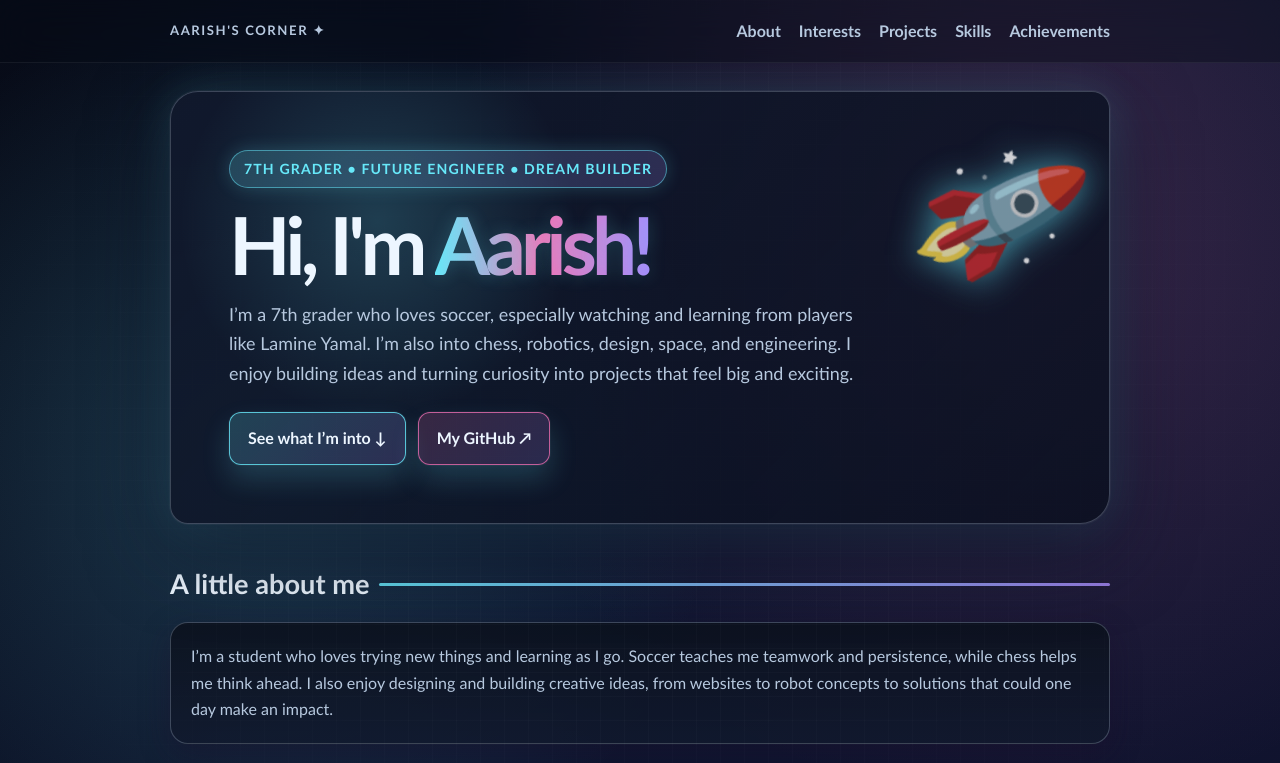
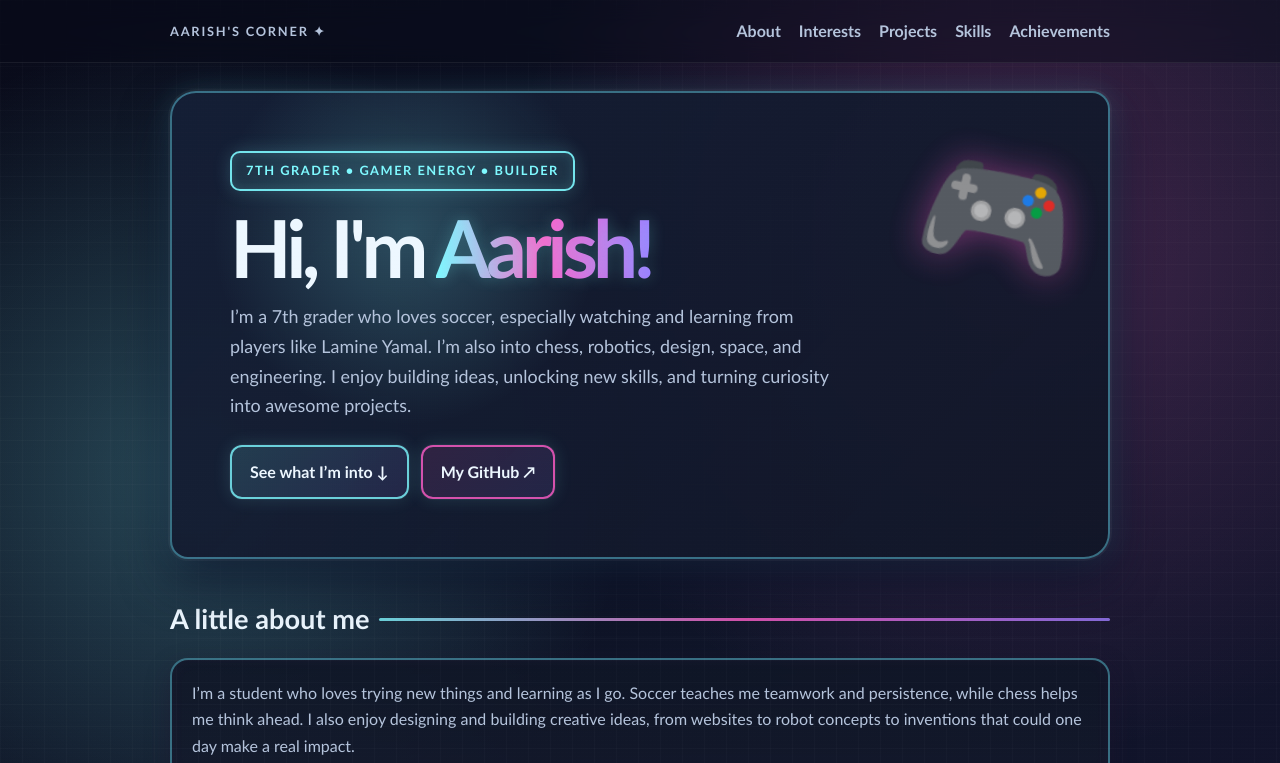
Before and after one commit to akorasikha/akorasikha.github.io, a plain HTML site: page profile.html in a window 1280 px wide. Shown: the top 763 px of the page. Drawn offline with Linux system fonts and the light colour scheme.

Commit message:
Make the site feel more like a futuristic arcade game while keeping the design playful and readable.

```diff
--- a/profile.html
+++ b/profile.html
@@ -8,20 +8,21 @@
     <style>
       :root {
         color-scheme: dark;
-        --bg-1: #070b17;
-        --bg-2: #0e1630;
-        --bg-3: #150d2b;
-        --panel: rgba(14, 22, 41, 0.7);
-        --panel-strong: rgba(17, 25, 45, 0.9);
-        --line: rgba(148, 163, 184, 0.35);
-        --text: #edf6ff;
-        --muted: #b7c9df;
-        --cyan: #67e8f9;
-        --pink: #f472b6;
-        --violet: #a78bfa;
-        --lime: #b8ff9a;
-        --amber: #fbbf24;
-        --shadow: rgba(103, 232, 249, 0.45);
+        --bg-1: #090b1a;
+        --bg-2: #10162a;
+        --bg-3: #160d2d;
+        --panel: rgba(16, 24, 42, 0.8);
+        --panel-2: rgba(25, 22, 48, 0.9);
+        --line: rgba(110, 231, 255, 0.42);
+        --line-soft: rgba(255, 255, 255, 0.12);
+        --text: #edf7ff;
+        --muted: #b5c4dc;
+        --cyan: #7ef9ff;
+        --pink: #ff5ec9;
+        --violet: #9d7dff;
+        --lime: #bafc7a;
+        --gold: #ffd85b;
+        --shadow: rgba(126, 249, 255, 0.35);
       }
 
       * { box-sizing: border-box; }
@@ -33,12 +34,10 @@
         font-family: "Trebuchet MS", "Segoe UI", sans-serif;
         line-height: 1.65;
         background:
-          radial-gradient(circle at 20% 20%, rgba(103, 232, 249, 0.18), transparent 22%),
-          radial-gradient(circle at 80% 10%, rgba(244, 114, 182, 0.18), transparent 25%),
-          radial-gradient(circle at 50% 80%, rgba(167, 139, 250, 0.16), transparent 22%),
-          linear-gradient(135deg, var(--bg-1), var(--bg-2) 35%, var(--bg-3));
-        min-height: 100vh;
-        position: relative;
+          radial-gradient(circle at 15% 20%, rgba(126, 249, 255, 0.24), transparent 20%),
+          radial-gradient(circle at 80% 10%, rgba(255, 94, 201, 0.2), transparent 22%),
+          radial-gradient(circle at 50% 100%, rgba(157, 125, 255, 0.15), transparent 28%),
+          linear-gradient(135deg, var(--bg-1), var(--bg-2) 40%, var(--bg-3));
         overflow-x: hidden;
       }
 
@@ -46,30 +45,41 @@
         content: "";
         position: fixed;
         inset: 0;
-        pointer-events: none;
-        background-image:
+        background:
           linear-gradient(rgba(255,255,255,0.02) 1px, transparent 1px),
           linear-gradient(90deg, rgba(255,255,255,0.02) 1px, transparent 1px);
-        background-size: 24px 24px;
-        mask-image: radial-gradient(circle at center, black 40%, transparent 100%);
+        background-size: 22px 22px;
+        pointer-events: none;
+      }
+
+      body::after {
+        content: "";
+        position: fixed;
+        inset: 0;
+        background: repeating-linear-gradient(
+          180deg,
+          rgba(255,255,255,0.04),
+          rgba(255,255,255,0.04) 1px,
+          transparent 2px,
+          transparent 4px
+        );
+        opacity: 0.18;
+        pointer-events: none;
       }
 
       a { color: var(--cyan); }
       a:focus-visible { outline: 3px solid var(--cyan); outline-offset: 4px; }
 
-      .wrap {
-        width: min(940px, calc(100% - 32px));
-        margin: 0 auto;
-      }
+      .wrap { width: min(940px, calc(100% - 32px)); margin: 0 auto; }
 
       header {
-        padding: 18px 0;
         position: sticky;
         top: 0;
         z-index: 10;
-        backdrop-filter: blur(16px);
-        background: rgba(7, 11, 23, 0.38);
-        border-bottom: 1px solid rgba(255,255,255,0.06);
+        padding: 18px 0;
+        background: rgba(9, 11, 26, 0.42);
+        backdrop-filter: blur(12px);
+        border-bottom: 1px solid rgba(255,255,255,0.07);
       }
 
       .nav {
@@ -83,21 +93,19 @@
         text-decoration: none;
         color: var(--text);
         font-weight: 900;
-        letter-spacing: .12em;
+        letter-spacing: .14em;
+        font-size: .8rem;
         text-transform: uppercase;
-        font-size: .82rem;
       }
 
       .nav a {
         text-decoration: none;
+        color: var(--muted);
         font-weight: 700;
-        color: var(--muted);
-        transition: color 0.2s ease;
+        transition: color .2s ease;
       }
 
-      .nav a:hover {
-        color: var(--cyan);
-      }
+      .nav a:hover { color: var(--cyan); }
 
       .nav-links {
         display: flex;
@@ -105,17 +113,16 @@
         flex-wrap: wrap;
       }
 
-      main {
-        padding: 28px 0 64px;
-      }
+      main { padding: 28px 0 64px; }
 
       .hero {
         position: relative;
         padding: clamp(26px, 6vw, 58px);
-        border: 1px solid var(--line);
-        border-radius: 28px 18px 30px 18px;
-        background: linear-gradient(135deg, rgba(17, 25, 45, 0.9), rgba(9, 15, 30, 0.8));
-        box-shadow: 0 0 0 1px rgba(255,255,255,0.04), 0 24px 80px rgba(15, 23, 42, 0.72), 0 0 40px rgba(103, 232, 249, 0.18);
+        color: var(--text);
+        border: 2px solid var(--line);
+        border-radius: 26px 18px 26px 18px;
+        background: linear-gradient(135deg, rgba(21, 31, 54, 0.95), rgba(17, 22, 39, 0.92));
+        box-shadow: 0 0 0 2px rgba(255,255,255,0.04), 0 20px 48px rgba(12, 20, 42, 0.8), 0 0 28px rgba(126, 249, 255, 0.16);
         overflow: hidden;
       }
 
@@ -123,40 +130,40 @@
         content: "";
         position: absolute;
         inset: 0;
-        background: radial-gradient(circle at 22% 30%, rgba(103, 232, 249, 0.18), transparent 25%);
+        background: radial-gradient(circle at 25% 30%, rgba(126, 249, 255, 0.22), transparent 25%);
       }
 
       .hero::after {
-        content: "🚀";
+        content: "🎮";
         position: absolute;
         right: 28px;
         top: 12px;
         font-size: clamp(4rem, 12vw, 8rem);
-        transform: rotate(18deg);
-        opacity: 0.8;
-        filter: drop-shadow(0 0 18px rgba(103, 232, 249, 0.8));
+        transform: rotate(12deg);
+        filter: drop-shadow(0 0 18px rgba(255, 94, 201, 0.45));
+        opacity: 0.9;
       }
 
       .kicker {
         position: relative;
         display: inline-block;
-        padding: 6px 14px;
-        background: linear-gradient(135deg, rgba(103,232,249,0.2), rgba(167,139,250,0.2));
-        border: 1px solid rgba(103, 232, 249, 0.5);
-        border-radius: 999px;
-        font-size: .88rem;
-        font-weight: 800;
-        letter-spacing: .08em;
+        padding: 7px 14px;
+        border: 2px solid rgba(126, 249, 255, 0.9);
+        background: rgba(126, 249, 255, 0.08);
+        border-radius: 10px;
+        box-shadow: inset 0 0 12px rgba(126,249,255,0.15), 0 0 18px rgba(126,249,255,0.18);
+        font-size: .8rem;
+        font-weight: 900;
+        letter-spacing: .12em;
         text-transform: uppercase;
         color: var(--cyan);
-        box-shadow: 0 0 18px rgba(103, 232, 249, 0.2);
       }
 
       h1 {
         position: relative;
         max-width: 650px;
         margin: 18px 0 12px;
-        font-size: clamp(2.6rem, 8vw, 5rem);
+        font-size: clamp(2.5rem, 8vw, 5rem);
         line-height: .95;
         letter-spacing: -.06em;
       }
@@ -166,12 +173,12 @@
         -webkit-background-clip: text;
         background-clip: text;
         color: transparent;
-        text-shadow: 0 0 18px rgba(103, 232, 249, 0.22);
+        text-shadow: 0 0 16px rgba(126, 249, 255, 0.24);
       }
 
       .intro {
         position: relative;
-        max-width: 640px;
+        max-width: 620px;
         color: var(--muted);
         font-size: 1.12rem;
       }
@@ -187,10 +194,10 @@
       .button {
         display: inline-block;
         padding: 12px 18px;
-        border: 1px solid rgba(103, 232, 249, 0.8);
+        border: 2px solid rgba(126, 249, 255, 0.8);
         border-radius: 12px;
-        background: linear-gradient(135deg, rgba(103,232,249,0.2), rgba(167,139,250,0.2));
-        box-shadow: 0 0 0 1px rgba(255,255,255,0.04), 0 14px 28px rgba(103, 232, 249, 0.18);
+        background: linear-gradient(135deg, rgba(126,249,255,0.14), rgba(157,125,255,0.12));
+        box-shadow: 0 0 0 1px rgba(255,255,255,0.04), 0 0 18px rgba(126, 249, 255, 0.14);
         font-weight: 800;
         text-decoration: none;
         color: var(--text);
@@ -199,17 +206,15 @@
 
       .button:hover {
         transform: translate(-2px, -2px);
-        box-shadow: 0 0 0 1px rgba(255,255,255,0.04), 0 18px 32px rgba(103, 232, 249, 0.22);
+        box-shadow: 0 0 0 1px rgba(255,255,255,0.04), 0 0 24px rgba(126, 249, 255, 0.2);
       }
 
       .button.alt {
-        background: linear-gradient(135deg, rgba(244,114,182,0.18), rgba(167,139,250,0.18));
-        border-color: rgba(244, 114, 182, 0.75);
+        background: linear-gradient(135deg, rgba(255,94,201,0.12), rgba(157,125,255,0.12));
+        border-color: rgba(255, 94, 201, 0.8);
       }
 
-      section {
-        margin-top: 38px;
-      }
+      section { margin-top: 38px; }
 
       .section-title {
         display: flex;
@@ -224,7 +229,7 @@
         content: "";
         height: 3px;
         flex: 1;
-        background: linear-gradient(90deg, var(--cyan), var(--violet));
+        background: linear-gradient(90deg, var(--cyan), var(--pink), var(--violet));
         border-radius: 999px;
         opacity: .8;
       }
@@ -237,31 +242,24 @@
 
       .card {
         padding: 20px;
-        border: 1px solid var(--line);
+        border: 2px solid var(--line);
         border-radius: 18px;
-        background: linear-gradient(180deg, rgba(12, 18, 30, 0.9), rgba(17, 25, 45, 0.8));
-        box-shadow: 0 10px 30px rgba(15, 23, 42, 0.38);
+        background: linear-gradient(180deg, rgba(15, 22, 38, 0.9), rgba(20, 25, 43, 0.82));
+        box-shadow: inset 0 0 16px rgba(126,249,255,0.04), 0 10px 24px rgba(15, 23, 42, 0.46);
         transition: transform .2s ease, border-color .2s ease;
       }
 
       .card:hover {
         transform: translateY(-2px);
-        border-color: rgba(103, 232, 249, 0.5);
+        border-color: rgba(126, 249, 255, 0.8);
       }
 
       .card:nth-child(2n) {
-        box-shadow: 0 10px 30px rgba(26, 14, 42, 0.42);
+        box-shadow: inset 0 0 16px rgba(255,94,201,0.04), 0 10px 24px rgba(31, 18, 46, 0.42);
       }
 
-      .card h3 {
-        margin: 0 0 8px;
-        color: var(--text);
-      }
-
-      .card p {
-        margin: 0;
-        color: var(--muted);
-      }
+      .card h3 { margin: 0 0 8px; color: var(--text); }
+      .card p { margin: 0; color: var(--muted); }
 
       .tag-list {
         display: flex;
@@ -274,9 +272,9 @@
 
       .tag-list li {
         padding: 6px 10px;
-        border-radius: 999px;
-        background: linear-gradient(135deg, rgba(184,255,154,0.18), rgba(103,232,249,0.18));
-        border: 1px solid rgba(184,255,154,0.35);
+        border-radius: 10px;
+        border: 1px solid rgba(186, 252, 122, 0.45);
+        background: rgba(186, 252, 122, 0.08);
         color: var(--text);
         font-size: .85rem;
         font-weight: 700;
@@ -292,11 +290,11 @@
 
       .achievement-list li {
         padding: 16px 18px;
-        border: 1px solid rgba(251,191,36,0.45);
+        border: 2px solid rgba(255,216,91,0.45);
         border-radius: 16px;
-        background: linear-gradient(135deg, rgba(251,191,36,0.12), rgba(244,114,182,0.08));
+        background: rgba(255, 216, 91, 0.08);
+        box-shadow: inset 0 0 14px rgba(255,216,91,0.05), 0 8px 18px rgba(255,216,91,0.06);
         color: var(--text);
-        box-shadow: 0 10px 24px rgba(251, 191, 36, 0.08);
       }
 
       footer {
@@ -307,20 +305,9 @@
       }
 
       @media (max-width: 620px) {
-        .nav {
-          align-items: flex-start;
-          flex-direction: column;
-        }
-
-        .grid {
-          grid-template-columns: 1fr;
-        }
-
-        .hero::after {
-          right: 12px;
-          top: 0;
-          font-size: 4rem;
-        }
+        .nav { align-items: flex-start; flex-direction: column; }
+        .grid { grid-template-columns: 1fr; }
+        .hero::after { right: 12px; top: 0; font-size: 4rem; }
       }
 
       @media (prefers-reduced-motion: reduce) {
@@ -341,9 +328,9 @@
 
     <main class="wrap">
       <div class="hero">
-        <span class="kicker">7th grader • future engineer • dream builder</span>
+        <span class="kicker">7th grader • gamer energy • builder</span>
         <h1>Hi, I'm <span>Aarish!</span></h1>
-        <p class="intro">I’m a 7th grader who loves soccer, especially watching and learning from players like Lamine Yamal. I’m also into chess, robotics, design, space, and engineering. I enjoy building ideas and turning curiosity into projects that feel big and exciting.</p>
+        <p class="intro">I’m a 7th grader who loves soccer, especially watching and learning from players like Lamine Yamal. I’m also into chess, robotics, design, space, and engineering. I enjoy building ideas, unlocking new skills, and turning curiosity into awesome projects.</p>
         <div class="hero-actions">
           <a class="button" href="#projects">See what I’m into ↓</a>
           <a class="button alt" href="https://github.com/akorasikha" target="_blank" rel="noreferrer">My GitHub ↗</a>
@@ -352,7 +339,7 @@
 
       <section id="about">
         <h2 class="section-title">A little about me</h2>
-        <div class="card"><p>I’m a student who loves trying new things and learning as I go. Soccer teaches me teamwork and persistence, while chess helps me think ahead. I also enjoy designing and building creative ideas, from websites to robot concepts to solutions that could one day make an impact.</p></div>
+        <div class="card"><p>I’m a student who loves trying new things and learning as I go. Soccer teaches me teamwork and persistence, while chess helps me think ahead. I also enjoy designing and building creative ideas, from websites to robot concepts to inventions that could one day make a real impact.</p></div>
       </section>
 
       <section id="interests">
@@ -370,7 +357,7 @@
       <section id="projects">
         <h2 class="section-title">Stuff I’m working on</h2>
         <div class="grid">
-          <article class="card"><h3>My personal website</h3><p>This site is one of my projects. I’m learning how to build web pages and make them look clean, creative, and a little futuristic.</p><ul class="tag-list"><li>Web design</li><li>HTML</li><li>CSS</li></ul></article>
+          <article class="card"><h3>My personal website</h3><p>This site is one of my projects. I’m learning how to build web pages and make them look clean, creative, and game-like.</p><ul class="tag-list"><li>Web design</li><li>HTML</li><li>CSS</li></ul></article>
           <article class="card"><h3>Robotics and big ideas</h3><p>I enjoy using engineering and code to bring ideas to life, and I’m excited to keep learning and making new things.</p><ul class="tag-list"><li>Robotics</li><li>Engineering</li><li>Creativity</li></ul></article>
         </div>
       </section>
```
Also changed, not shown: index.html (+54 -40 lines).
